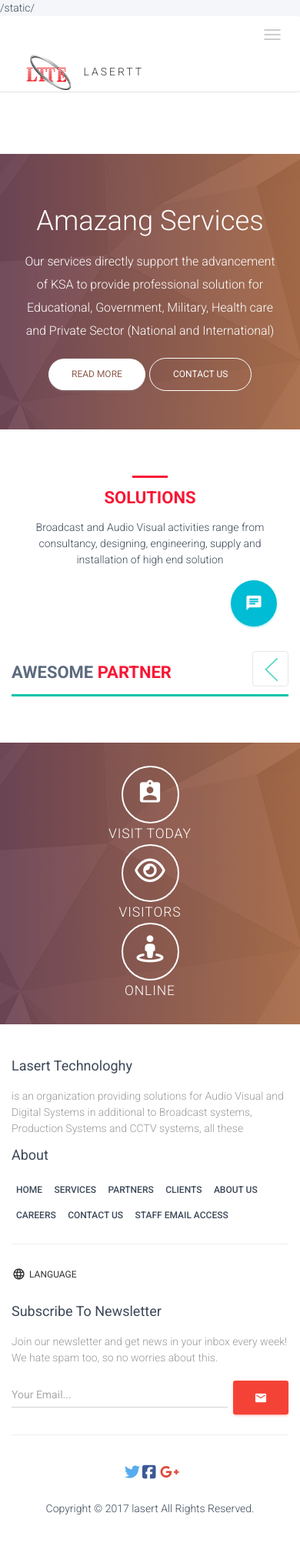
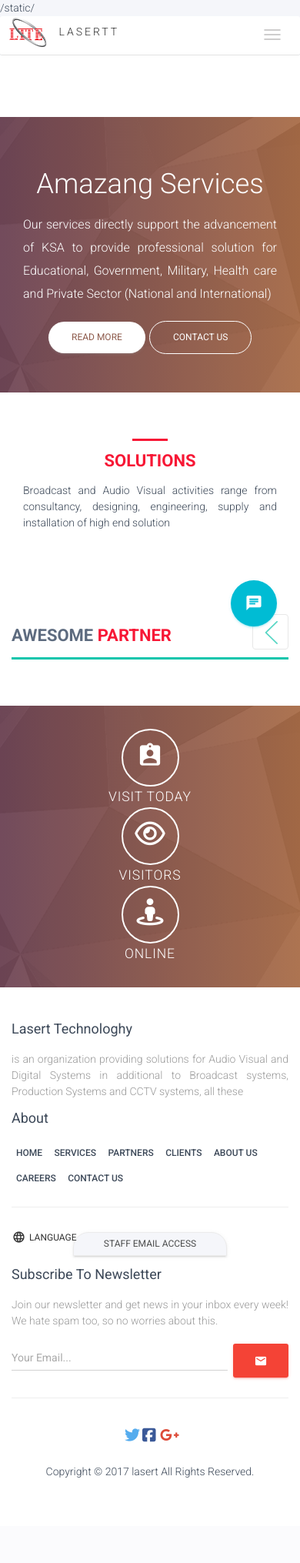
Before and after one commit to eMaM1921990/lasert, a Django app: template templates/index.html in a window 390 px wide. Shown: the whole page at 77% size. After the commit the page ends 1920 px from the top, so only its background shows below. Run offline with Django 3.2, Linux system fonts and the light colour scheme; the template is opened without the code that fills it, so the values that code supplies are empty; some libraries are stand-ins or nearby versions.

Commit message:
update html

```diff
--- a/static/assets/css/style.css
+++ b/static/assets/css/style.css
@@ -1,6 +1,9 @@
 
 body{
   position: relative;
+}
+p{
+  text-align:justify;
 }
 .navbar-default{
   margin-bottom: 0;
@@ -1506,8 +1509,8 @@ border-top: 1px solid #eaedee;
     border-color: #cecdcd!important;
 }
 .navbar-default .navbar-brand img{
-      width: 60px;
-    margin-left: 33px;
+    width: 50px;
+    margin-left: 11px;
 }
 .feature-lasert-large{
   text-align: center;
@@ -1524,6 +1527,6 @@ border-top: 1px solid #eaedee;
   width: 100%;
 }
 .navbar-default .navbar-brand {
-    width: 337px;
-}
-}
+       width: 295px;
+}
+}
--- a/templates/base/homePageInnerFeature.html
+++ b/templates/base/homePageInnerFeature.html
@@ -6,7 +6,7 @@
                 <p>{% blocktrans %}Our services directly support the advancement of KSA to provide
 professional solution for Educational, Government, Military, Health
 care and Private Sector (National and International){% endblocktrans %}</p>
-                <button class="btn btn-feature  btn-round">{% trans 'Read more' %}<div class="ripple-container"></div></button>
+                <button href="{% url 'about' %}" class="btn btn-feature  btn-round">{% trans 'Read more' %}<div class="ripple-container"></div></button>
                 <a href="{% url 'contactUs' %}" class="btn btn-round empaty">{% trans 'Contact us' %}<div class="ripple-container"></div></a>
             </div>
         </div>
--- a/templates/base/navLI.html
+++ b/templates/base/navLI.html
@@ -21,5 +21,17 @@
                         <a {% if request.path == '/contactus/' %}class="active"{% endif %} href="{% url 'contactUs' %}">{% trans 'Contact us' %}</a>
                     </li>
                     <li>
-                        <a href="https://sso.godaddy.com/?app=email&realm=pass" target="_blank" >{% trans 'Staff Email Access' %}<div class="ripple-container"></div></a>
+                        <a href="https://sso.godaddy.com/?app=email&realm=pass" target="_blank" class="btn btn-staff">{% trans 'Staff Email Access' %}<div class="ripple-container"></div></a>
                     </li>
+                    <li>
+
+                      <div class="dropdown">
+                          <button class="btn btn-default dropdown-toggle hide" type="button" id="dropdownMenu1" data-toggle="dropdown" aria-haspopup="true" aria-expanded="true">
+                              <span class="pull-left"><i class="material-icons">language</i></span>
+                          </button>
+                          <ul class="dropdown-menu" aria-labelledby="dropdownMenu1">
+                              <li><a href="javascript:changeAppLanguage('ar')"><span class=""></span>{% trans 'عربي' %}</a></li>
+                              <li><a href="javascript:changeAppLanguage('en')"><span class=""></span>{% trans 'English' %}</a></li>
+                          </ul>
+                      </div>
+                    </li>
```
